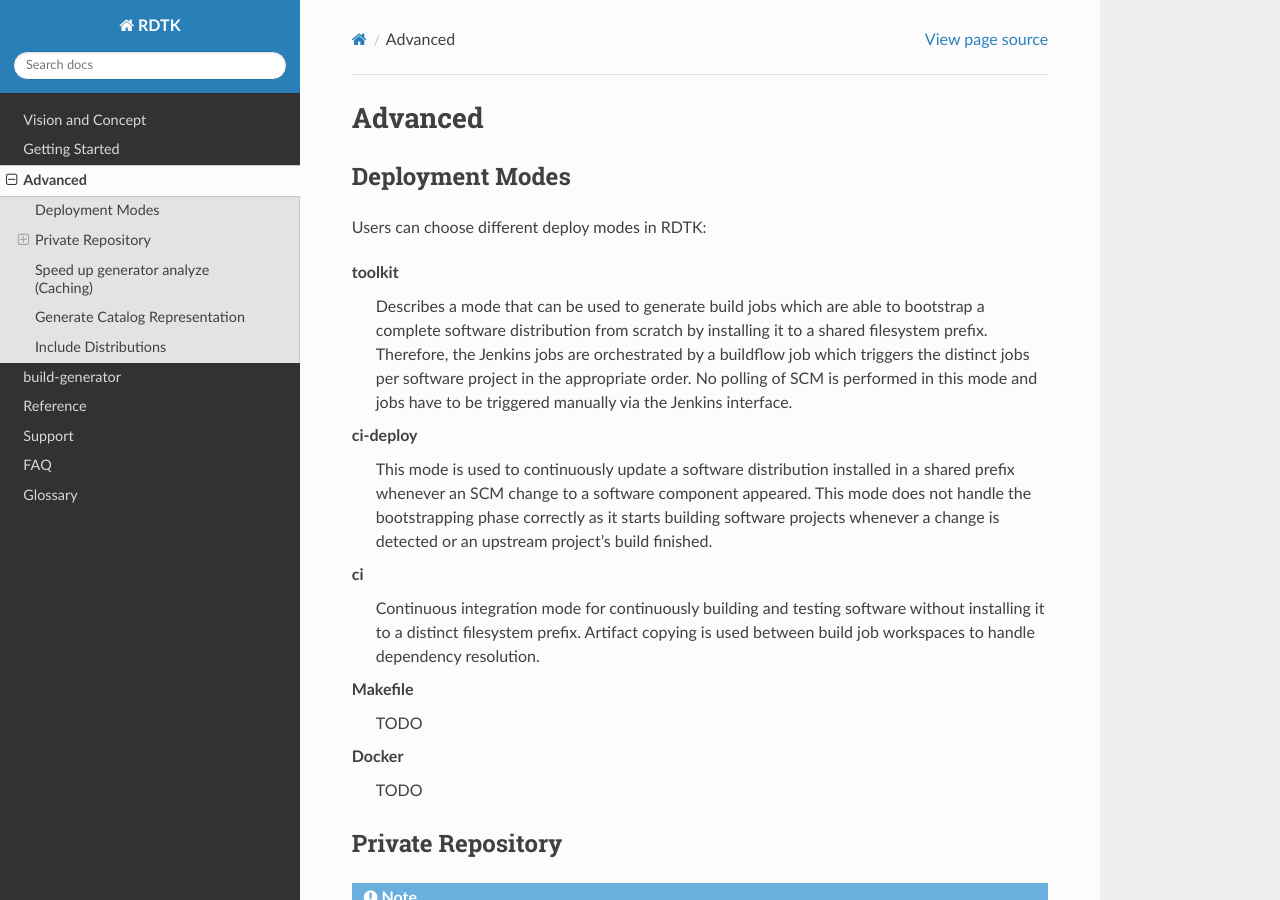
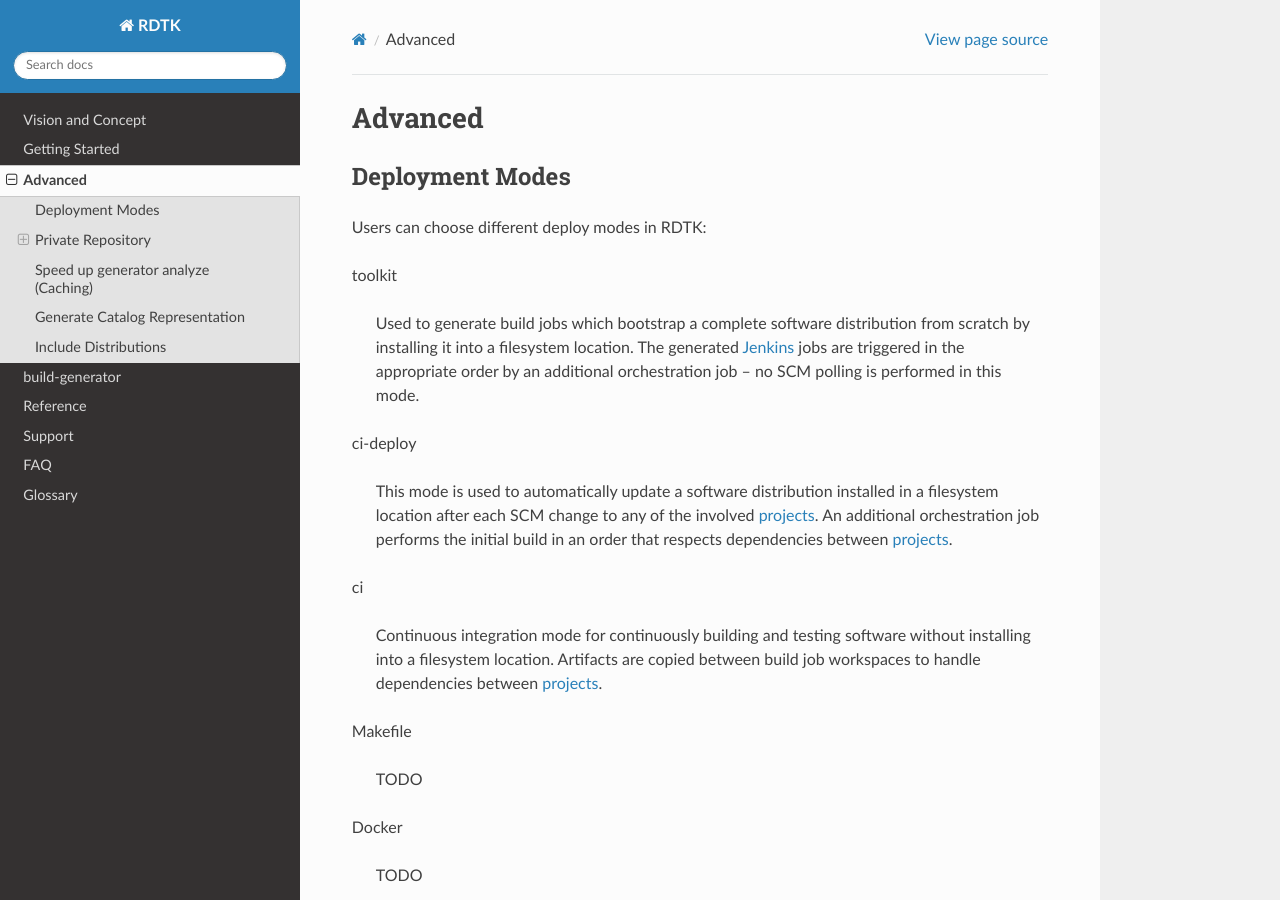
Before and after one commit to RDTK/documentation, a Sphinx documentation site: the page built from source/advanced.rst, in a window 1280 px wide and 900 px high. Built offline with Sphinx 7.4.7 and the Read the Docs theme 2.0.0, drawn with Linux system fonts in a browser that asks for light colours.

Commit message:
Improve mode descriptions in advanced section

```diff
--- a/source/advanced.rst
+++ b/source/advanced.rst
@@ -9,31 +11,34 @@ Deployment Modes
 Users can choose different deploy modes in |project|:
 
 toolkit
-    Describes a mode that can be used to generate build jobs which are
-    able to bootstrap a complete software distribution from scratch by
-    installing it to a shared filesystem prefix. Therefore, the Jenkins
-    jobs are orchestrated by a buildflow job which triggers the distinct
-    jobs per software project in the appropriate order. No polling of SCM
-    is performed in this mode and jobs have to be triggered manually via
-    the Jenkins interface.
+
+    Used to generate build jobs which bootstrap a complete software
+    distribution from scratch by installing it into a filesystem
+    location. The generated Jenkins_ jobs are triggered in the
+    appropriate order by an additional orchestration job -- no SCM
+    polling is performed in this mode.
 
 ci-deploy
-    This mode is used to continuously update a software distribution
-    installed in a shared prefix whenever an SCM change to a software
-    component appeared. This mode does not handle the bootstrapping phase
-    correctly as it starts building software projects whenever a change is
-    detected or an upstream project's build finished.
+
+    This mode is used to automatically update a software distribution
+    installed in a filesystem location after each SCM change to any of
+    the involved :term:`projects <project>`. An additional
+    orchestration job performs the initial build in an order that
+    respects dependencies between :term:`projects <project>`.
 
 ci
+
     Continuous integration mode for continuously building and testing
-    software without installing it to a distinct filesystem prefix.
-    Artifact copying is used between build job workspaces to handle
-    dependency resolution.
+    software without installing into a filesystem location. Artifacts
+    are copied between build job workspaces to handle dependencies
+    between :term:`projects <project>`.
 
 Makefile
+
     TODO
 
 Docker
+
     TODO
 
 Private Repository
```
Also changed, not shown: other parts of source/advanced.rst (+3 -1 lines).
